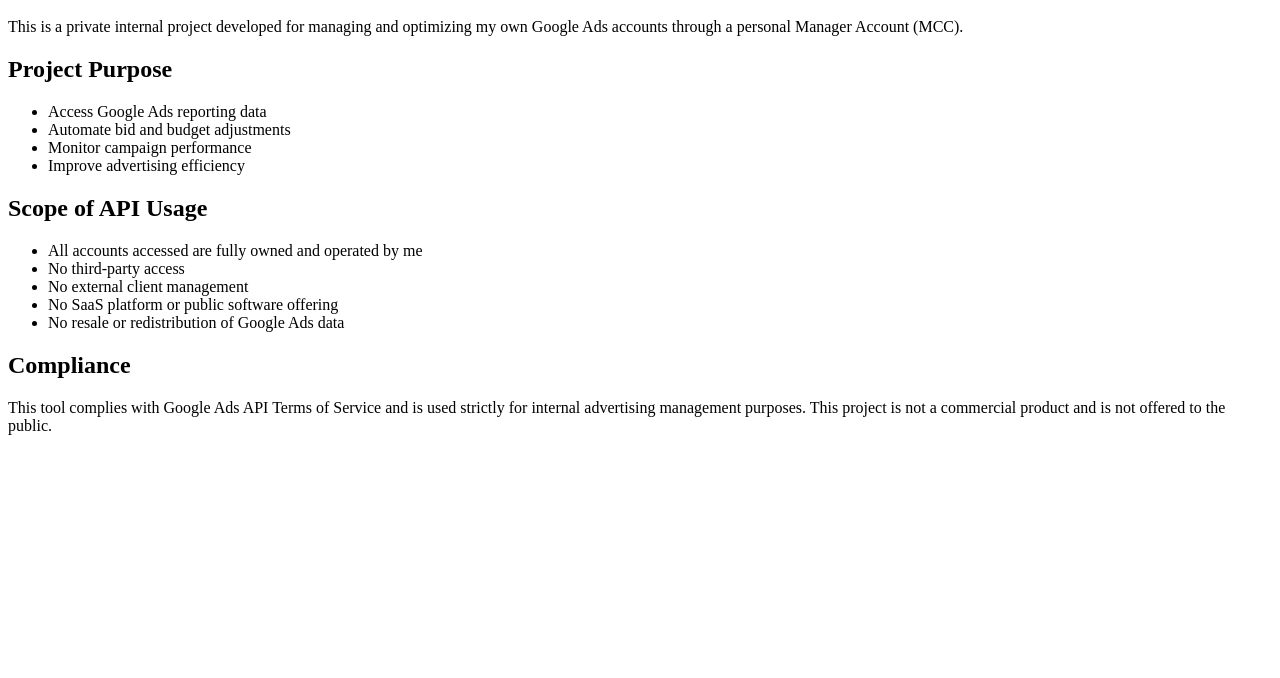
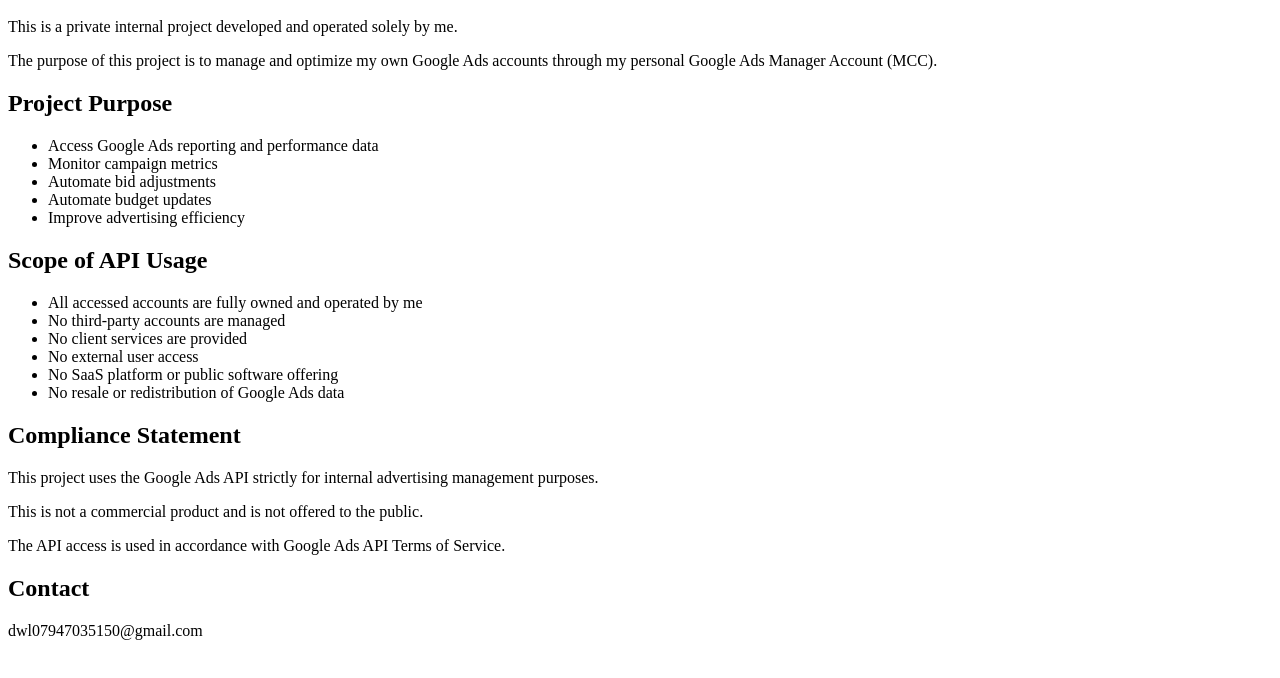
Before and after one commit to RockyDWL/google-ads-internal-tool, a plain HTML site: page index.html in a window 1280 px wide. Shown: the part 48-726 px from the top of the page. Drawn offline with Linux system fonts and the light colour scheme.

Commit message:
Update index.html

```diff
--- a/index.html
+++ b/index.html
@@ -1,15 +1,20 @@
 <h1>Personal Google Ads Account Automation</h1>
 
 <p>
-This is a private internal project developed for managing and optimizing my own Google Ads accounts through a personal Manager Account (MCC).
+This is a private internal project developed and operated solely by me.
+</p>
+
+<p>
+The purpose of this project is to manage and optimize my own Google Ads accounts through my personal Google Ads Manager Account (MCC).
 </p>
 
 <div class="section">
 <h2>Project Purpose</h2>
 <ul>
-<li>Access Google Ads reporting data</li>
-<li>Automate bid and budget adjustments</li>
-<li>Monitor campaign performance</li>
+<li>Access Google Ads reporting and performance data</li>
+<li>Monitor campaign metrics</li>
+<li>Automate bid adjustments</li>
+<li>Automate budget updates</li>
 <li>Improve advertising efficiency</li>
 </ul>
 </div>
@@ -17,18 +22,27 @@ This is a private internal project developed for managing and optimizing my own
 <div class="section">
 <h2>Scope of API Usage</h2>
 <ul>
-<li>All accounts accessed are fully owned and operated by me</li>
-<li>No third-party access</li>
-<li>No external client management</li>
+<li>All accessed accounts are fully owned and operated by me</li>
+<li>No third-party accounts are managed</li>
+<li>No client services are provided</li>
+<li>No external user access</li>
 <li>No SaaS platform or public software offering</li>
 <li>No resale or redistribution of Google Ads data</li>
 </ul>
 </div>
 
 <div class="section">
-<h2>Compliance</h2>
+<h2>Compliance Statement</h2>
 <p>
-This tool complies with Google Ads API Terms of Service and is used strictly for internal advertising management purposes.
-This project is not a commercial product and is not offered to the public.
+This project uses the Google Ads API strictly for internal advertising management purposes.
+</p>
+<p>
+This is not a commercial product and is not offered to the public.
+</p>
+<p>
+The API access is used in accordance with Google Ads API Terms of Service.
 </p>
 </div>
+
+<h2>Contact</h2>
+<p>dwl07947035150@gmail.com</p>
```
